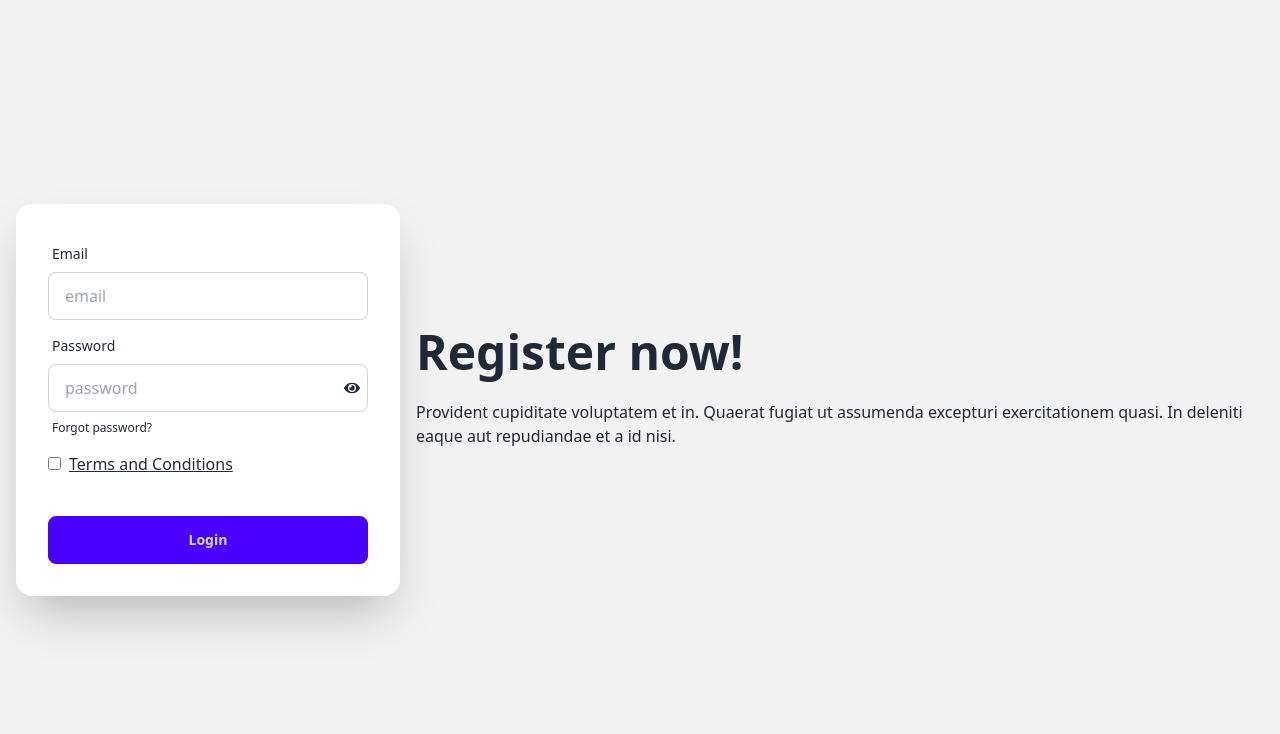
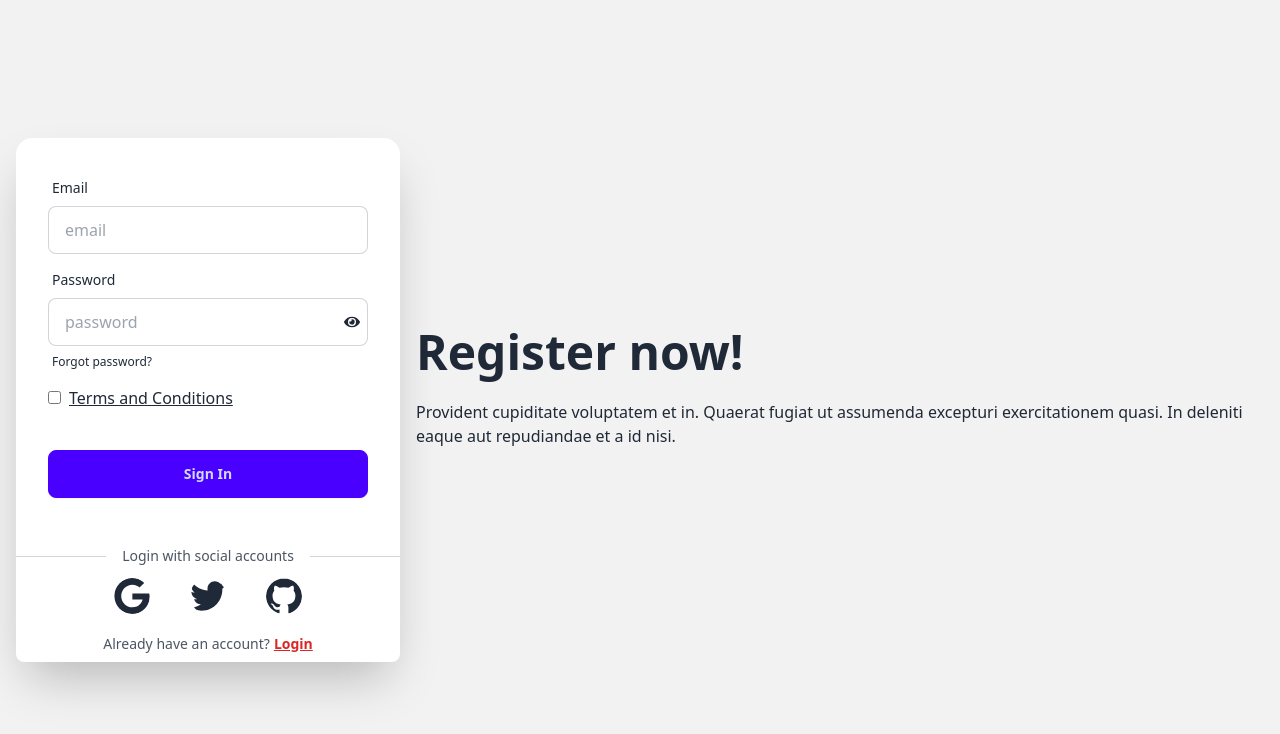
Before and after one commit to Bilshansakib/Clay-Craft-workshop, a React (Vite) app: page /register in a window 1280 px wide. Shown: the top 734 px of the page. Built offline with nearby package versions, Linux system fonts and the light colour scheme; no server answers.

Commit message:
google and github popUp signIn added

```diff
--- /dev/null
+++ b/src/components/Hooks/UseAuth.jsx
@@ -0,0 +1,9 @@
+import { useContext } from "react";
+import { AuthContext } from "../../provider/AuthProvider";
+
+const useAuth = () => {
+  const all = useContext(AuthContext);
+  return all;
+};
+
+export default useAuth;
--- /dev/null
+++ b/src/components/SocialMediaLogin.jsx/SocialMediaLogin.jsx
@@ -0,0 +1,72 @@
+import { useLocation, useNavigate } from "react-router-dom";
+import useAuth from "../Hooks/UseAuth";
+
+const SocialMediaLogin = () => {
+  const { googleLogin, githubLogin } = useAuth();
+  const location = useLocation();
+  const navigate = useNavigate();
+  const to = location?.state || "/";
+  const handleGoogleSign = () => {
+    googleLogin()
+      .then((result) => {
+        if (result.user) {
+          navigate(to);
+        }
+      })
+      .catch();
+  };
+  const handleGithubSign = () => {
+    githubLogin()
+      .then((result) => {
+        if (result.user) {
+          navigate(to);
+        }
+      })
+      .catch();
+  };
+  return (
+    <div className="flex justify-center space-x-4">
+      <button
+        onClick={() => handleGoogleSign()}
+        aria-label="Log in with Google"
+        className="p-3 rounded-sm"
+      >
+        <svg
+          xmlns="http://www.w3.org/2000/svg"
+          viewBox="0 0 32 32"
+          className="w-9 h-9 fill-current hover:bg-violet-600 rounded-full "
+        >
+          <path d="M16.318 13.714v5.484h9.078c-0.37 2.354-2.745 6.901-9.078 6.901-5.458 0-9.917-4.521-9.917-10.099s4.458-10.099 9.917-10.099c3.109 0 5.193 1.318 6.38 2.464l4.339-4.182c-2.786-2.599-6.396-4.182-10.719-4.182-8.844 0-16 7.151-16 16s7.156 16 16 16c9.234 0 15.365-6.49 15.365-15.635 0-1.052-0.115-1.854-0.255-2.651z"></path>
+        </svg>
+      </button>
+      <button
+        onClick={() => handleXSign()}
+        aria-label="Log in with Twitter"
+        className="p-3 rounded-sm"
+      >
+        <svg
+          xmlns="http://www.w3.org/2000/svg"
+          viewBox="0 0 32 32"
+          className="w-9 h-9 fill-current  hover:bg-violet-600 rounded-full "
+        >
+          <path d="M31.937 6.093c-1.177 0.516-2.437 0.871-3.765 1.032 1.355-0.813 2.391-2.099 2.885-3.631-1.271 0.74-2.677 1.276-4.172 1.579-1.192-1.276-2.896-2.079-4.787-2.079-3.625 0-6.563 2.937-6.563 6.557 0 0.521 0.063 1.021 0.172 1.495-5.453-0.255-10.287-2.875-13.52-6.833-0.568 0.964-0.891 2.084-0.891 3.303 0 2.281 1.161 4.281 2.916 5.457-1.073-0.031-2.083-0.328-2.968-0.817v0.079c0 3.181 2.26 5.833 5.26 6.437-0.547 0.145-1.131 0.229-1.724 0.229-0.421 0-0.823-0.041-1.224-0.115 0.844 2.604 3.26 4.5 6.14 4.557-2.239 1.755-5.077 2.801-8.135 2.801-0.521 0-1.041-0.025-1.563-0.088 2.917 1.86 6.36 2.948 10.079 2.948 12.067 0 18.661-9.995 18.661-18.651 0-0.276 0-0.557-0.021-0.839 1.287-0.917 2.401-2.079 3.281-3.396z"></path>
+        </svg>
+      </button>
+      <button
+        onClick={() => handleGithubSign()}
+        aria-label="Log in with GitHub"
+        className="p-3 rounded-sm"
+      >
+        <svg
+          xmlns="http://www.w3.org/2000/svg"
+          viewBox="0 0 32 32"
+          className="w-9 h-9 fill-current  hover:bg-violet-600 rounded-full "
+        >
+          <path d="M16 0.396c-8.839 0-16 7.167-16 16 0 7.073 4.584 13.068 10.937 15.183 0.803 0.151 1.093-0.344 1.093-0.772 0-0.38-0.009-1.385-0.015-2.719-4.453 0.964-5.391-2.151-5.391-2.151-0.729-1.844-1.781-2.339-1.781-2.339-1.448-0.989 0.115-0.968 0.115-0.968 1.604 0.109 2.448 1.645 2.448 1.645 1.427 2.448 3.744 1.74 4.661 1.328 0.14-1.031 0.557-1.74 1.011-2.135-3.552-0.401-7.287-1.776-7.287-7.907 0-1.751 0.62-3.177 1.645-4.297-0.177-0.401-0.719-2.031 0.141-4.235 0 0 1.339-0.427 4.4 1.641 1.281-0.355 2.641-0.532 4-0.541 1.36 0.009 2.719 0.187 4 0.541 3.043-2.068 4.381-1.641 4.381-1.641 0.859 2.204 0.317 3.833 0.161 4.235 1.015 1.12 1.635 2.547 1.635 4.297 0 6.145-3.74 7.5-7.296 7.891 0.556 0.479 1.077 1.464 1.077 2.959 0 2.14-0.020 3.864-0.020 4.385 0 0.416 0.28 0.916 1.104 0.755 6.4-2.093 10.979-8.093 10.979-15.156 0-8.833-7.161-16-16-16z"></path>
+        </svg>
+      </button>
+    </div>
+  );
+};
+
+export default SocialMediaLogin;
--- a/src/pages/Register.jsx
+++ b/src/pages/Register.jsx
@@ -4,6 +4,7 @@
 import { Link } from "react-router-dom";
 
 import { FaEye, FaEyeSlash } from "react-icons/fa";
+import SocialMediaLogin from "../components/SocialMediaLogin.jsx/SocialMediaLogin";
 const Register = () => {
   const [regError, setRegError] = useState("");
   const [regSuccess, setRegSuccess] = useState("");
@@ -147,9 +148,32 @@
               </div>
             )}
             <div className="form-control mt-6">
-              <button className="btn btn-primary">Login</button>
+              <button className="btn btn-primary">Sign In</button>
             </div>
           </form>
+          <div className="flex items-center pt-4 space-x-1">
+            <div className="flex-1 h-px sm:w-16 bg-gray-300"></div>
+            <p className="px-3 text-sm text-gray-600">
+              Login with social accounts
+            </p>
+            <div className="flex-1 h-px sm:w-16 bg-gray-300"></div>
+          </div>
+          {/* social media */}
+          <div>
+            <SocialMediaLogin></SocialMediaLogin>
+          </div>
+          <p className="text-sm bg-white rounded-lg py-2  text-center sm:px-6 text-gray-600">
+            Already have an account?
+            <Link to="/login">
+              <a
+                rel="noopener noreferrer"
+                href="#"
+                className="underline font-semibold ml-1 text-red-600"
+              >
+                Login
+              </a>
+            </Link>
+          </p>
         </div>
       </div>
     </div>
--- a/src/provider/AuthProvider.jsx
+++ b/src/provider/AuthProvider.jsx
@@ -1,10 +1,22 @@
-import { createContext, useState } from "react";
-import { createUserWithEmailAndPassword, getAuth } from "firebase/auth";
+import { createContext, useEffect, useState } from "react";
+import {
+  GithubAuthProvider,
+  GoogleAuthProvider,
+  createUserWithEmailAndPassword,
+  getAuth,
+  onAuthStateChanged,
+  signInWithEmailAndPassword,
+  signInWithPopup,
+  signOut,
+} from "firebase/auth";
 import app from "../firebase/firebase.config";
+export const AuthContext = createContext(null);
 
 const auth = getAuth(app);
+// auth providers
+const googleProvider = new GoogleAuthProvider();
+const githubProvider = new GithubAuthProvider();
 
-export const AuthContext = createContext(null);
 const AuthProvider = ({ children }) => {
   const [user, setUser] = useState(null);
   const [loading, setLoading] = useState(true);
@@ -14,10 +26,45 @@
     return createUserWithEmailAndPassword(auth, email, password);
   };
 
+  const signIn = (email, password) => {
+    setLoading(true);
+    return signInWithEmailAndPassword(auth, email, password);
+  };
+
+  const logOut = () => {
+    setLoading(true);
+    return signOut(auth);
+  };
+
+  const googleLogin = () => {
+    setLoading(true);
+    return signInWithPopup(auth, googleProvider);
+  };
+  const githubLogin = () => {
+    setLoading(true);
+    return signInWithPopup(auth, githubProvider);
+  };
+
+  //
+  useEffect(() => {
+    const unSubscribe = onAuthStateChanged(auth, (currentUser) => {
+      console.log(user);
+      setLoading(false);
+      setUser(currentUser);
+    });
+    return () => {
+      unSubscribe();
+    };
+  }, []);
+
   const userInfo = {
     user,
     loading,
     createUser,
+    signIn,
+    logOut,
+    googleLogin,
+    githubLogin,
   };
   return (
     <AuthContext.Provider value={userInfo}>{children}</AuthContext.Provider>
```
